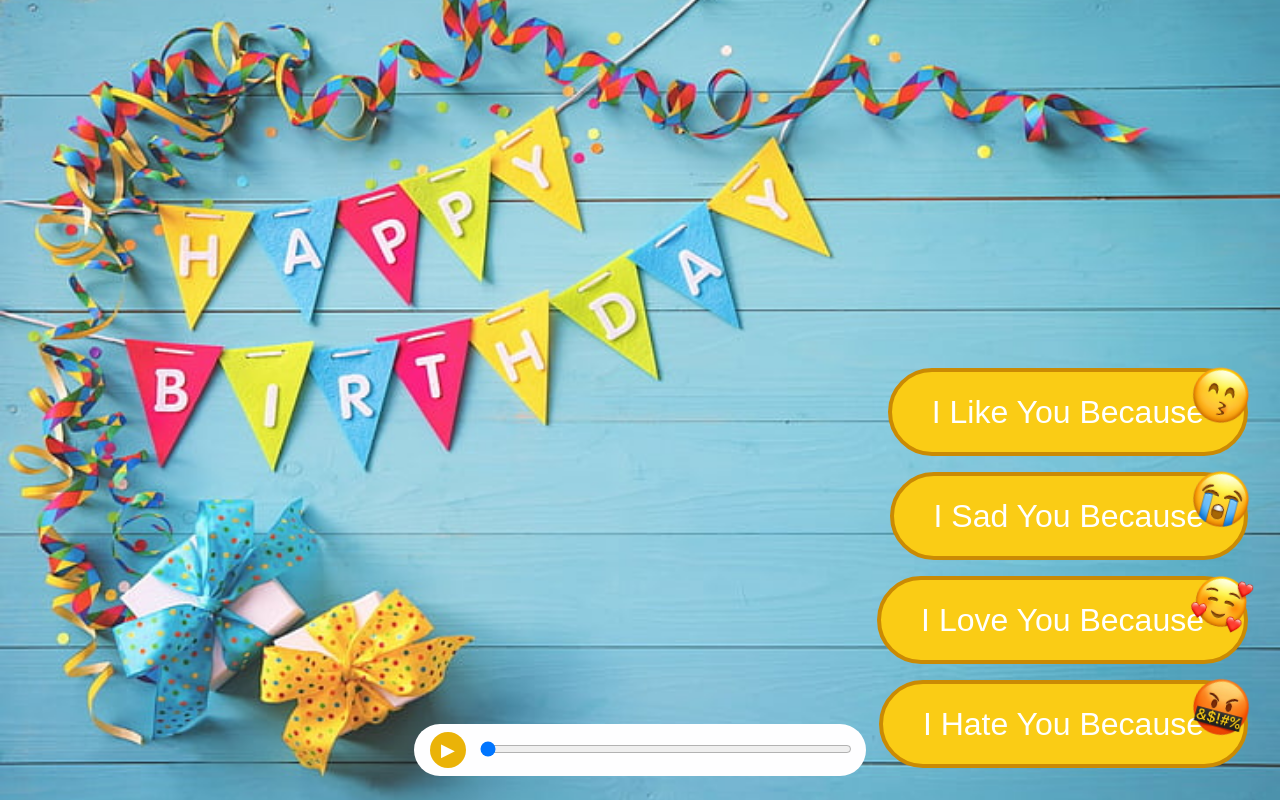
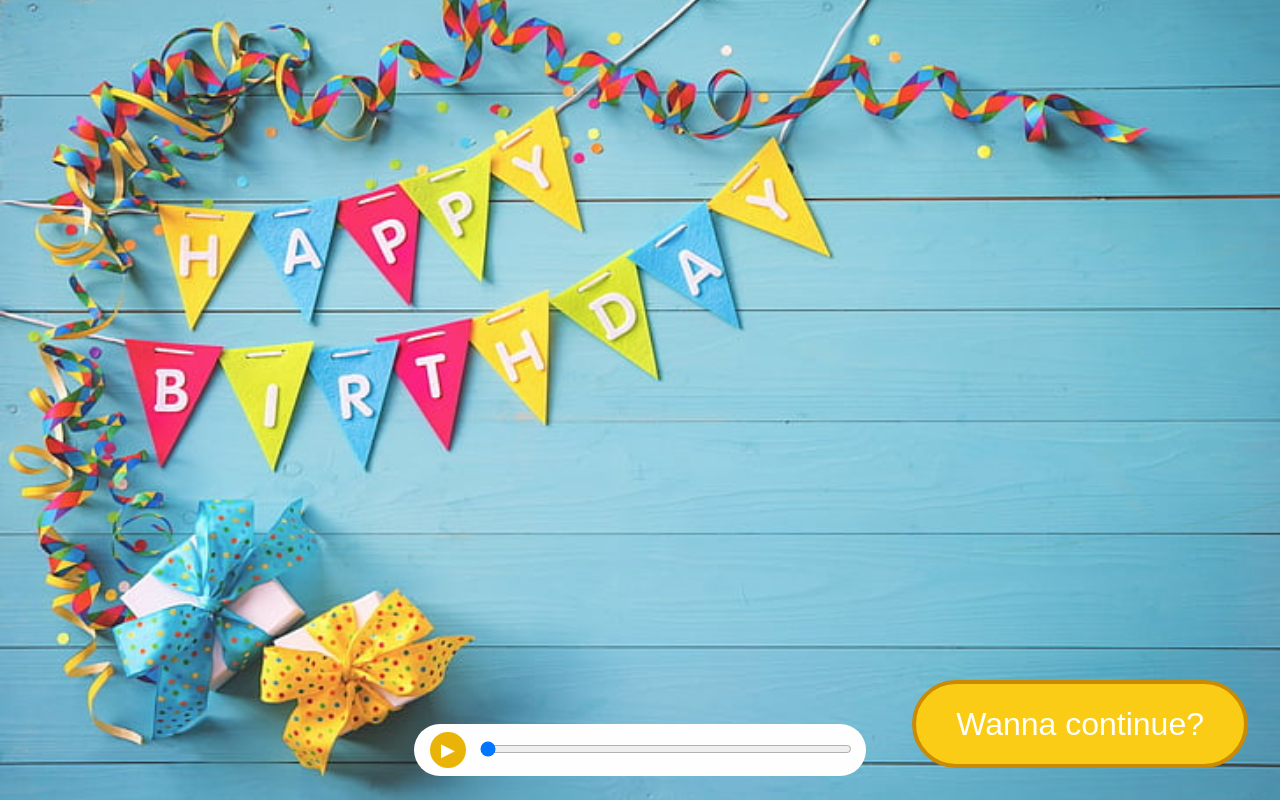
Before and after one commit to doantd11/1308, a React (Vite) app: page / in a window 1280 px wide. Built offline with nearby package versions, Linux system fonts and the light colour scheme.

Commit message:
[DatDT][HomePage][show continue button]

```diff
--- /dev/null
+++ b/components/ContinueButton.jsx
@@ -0,0 +1,5 @@
+import ButtonTemp from './temp/ButtonTemp';
+
+export default function ContinueButton(props) {
+  return <ButtonTemp {...props} label="Wanna continue?" />;
+}
--- a/components/temp/ButtonTemp.jsx
+++ b/components/temp/ButtonTemp.jsx
@@ -22,6 +22,7 @@ export default function ButtonTemp({ className, image, label, onClick, showConte
       }}
       type="button"
     >
+      {image && (
         <img
           alt=""
           src={image}
@@ -36,6 +37,7 @@ export default function ButtonTemp({ className, image, label, onClick, showConte
             width: '56px',
           }}
         />
+      )}
       <span style={{ opacity: showContent ? 1 : 0 }}>{label}</span>
     </button>
   );
--- a/pages/HomePage.jsx
+++ b/pages/HomePage.jsx
@@ -1,16 +1,6 @@
 import BackgroundMusic from '../components/audio/BackgroundMusic';
-import HateButton from '../components/hate/HateButton';
-import LikeButton from '../components/like/LikeButton';
-import LoveButton from '../components/love/LoveButton';
-import SadButton from '../components/sad/SadButton';
+import ContinueButton from '../components/ContinueButton';
 import BackgroundTemp from '../components/temp/BackgroundTemp';
-
-const buttonItems = [
-  { id: 'like', Component: LikeButton },
-  { id: 'sad', Component: SadButton },
-  { id: 'love', Component: LoveButton },
-  { id: 'hate', Component: HateButton },
-];
 
 export default function HomePage() {
   return (
@@ -42,9 +32,7 @@ export default function HomePage() {
       <main className="home-page">
         <BackgroundTemp />
         <div className="home-buttons">
-          {buttonItems.map(({ id, Component }) => (
-            <Component key={id} />
-          ))}
+          <ContinueButton />
         </div>
         <BackgroundMusic />
       </main>
```
Lines whose indentation alone changed are shown as unchanged.
